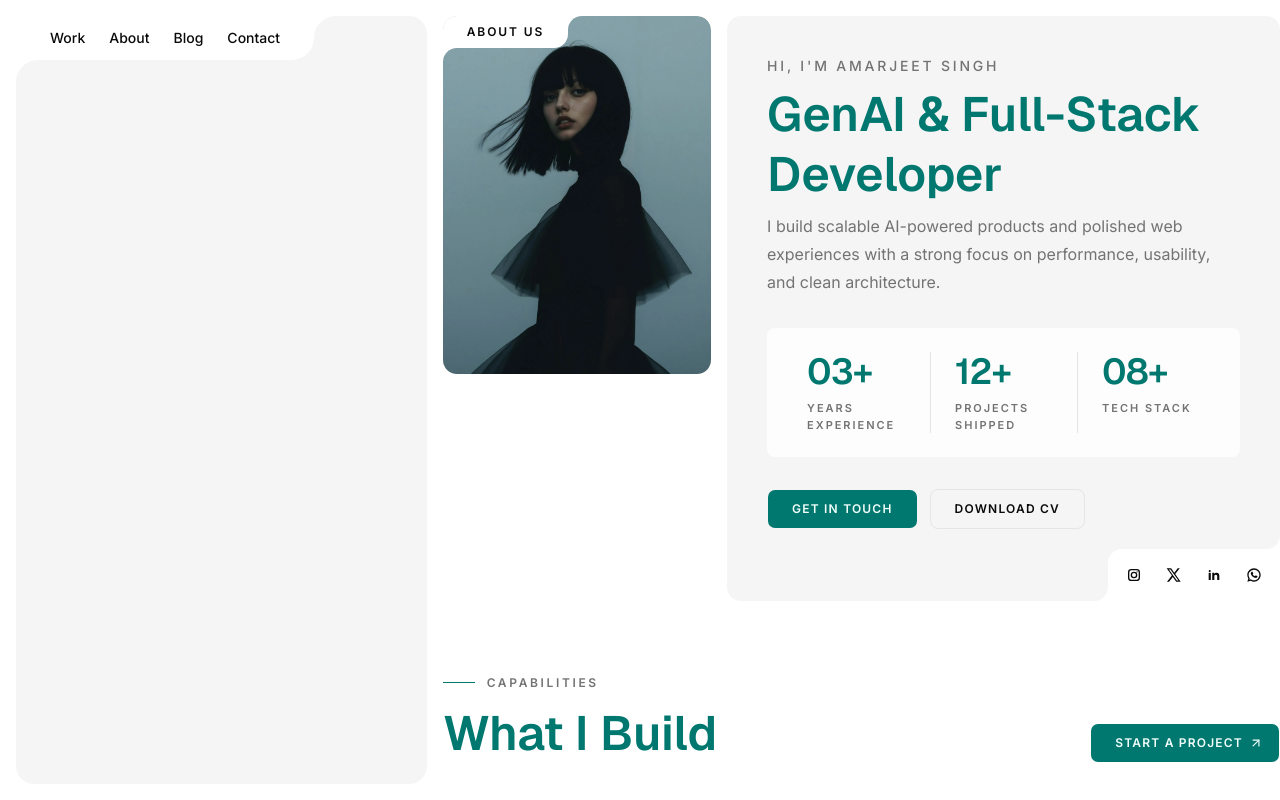
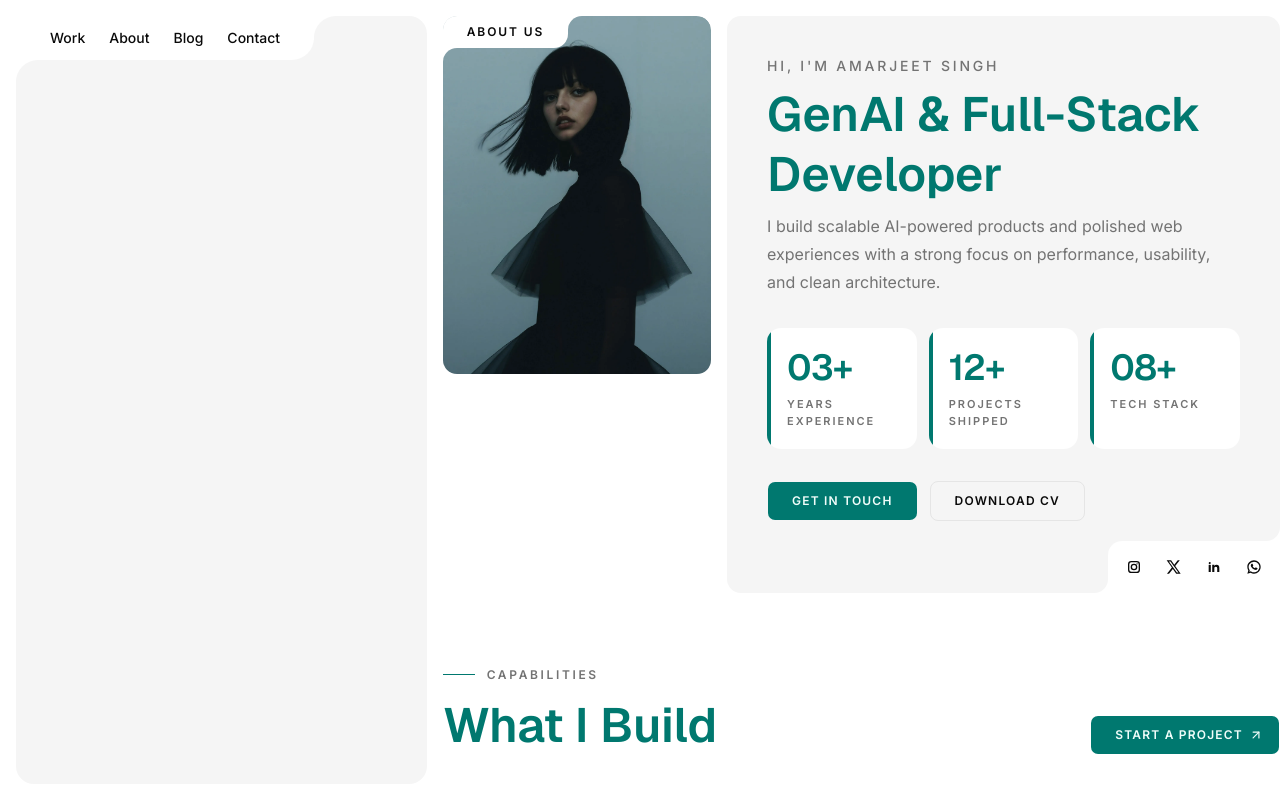
Before and after one commit to amarboffinblocks/portfolio-2, a Next.js app: page / in a window 1280 px wide. Built offline with nearby package versions, Linux system fonts and the light colour scheme.

Commit message:
redesign the stats

```diff
--- a/components/sections/hero.tsx
+++ b/components/sections/hero.tsx
@@ -95,23 +95,24 @@ export const Hero = () => {
                         </p>
                     </div>
 
-                    <div className="rounded-md bg-background/80 px-2 py-5 sm:px-4 sm:py-6">
-                        <div className="grid grid-cols-3">
-                            {stats.map((item, index) => (
+                    <div className="grid grid-cols-1 gap-3 sm:grid-cols-3">
+                        {stats.map((item) => (
                             <div
                                 key={item.label}
-                                    className={`space-y-2 px-4 sm:px-6 ${index > 0 ? 'border-l border-border' : ''
-                                        }`}
+                                className="relative overflow-hidden rounded-xl bg-background px-5 py-5"
                             >
+                                <span
+                                    aria-hidden
+                                    className="absolute top-0 left-0 h-full w-1 bg-primary"
+                                />
                                 <p className="font-heading text-3xl font-semibold tracking-tight text-primary sm:text-4xl">
                                     {item.value}
                                 </p>
-                                    <p className="text-[11px] font-semibold tracking-[0.18em] text-muted-foreground uppercase">
+                                <p className="mt-2 text-[11px] font-semibold tracking-[0.18em] text-muted-foreground uppercase">
                                     {item.label}
                                 </p>
                             </div>
                         ))}
-                        </div>
                     </div>
 
                     <div className="flex flex-wrap gap-3">
```
Lines whose indentation alone changed are shown as unchanged.
